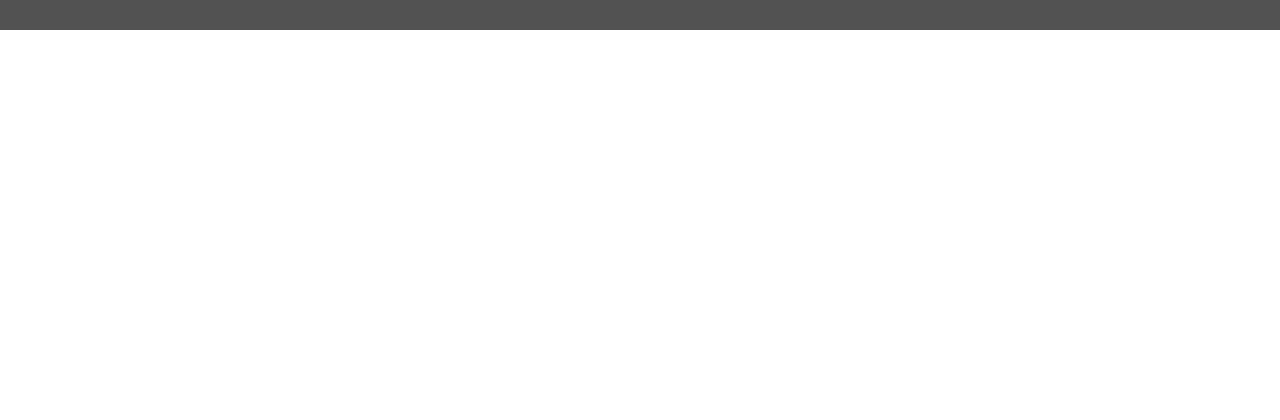
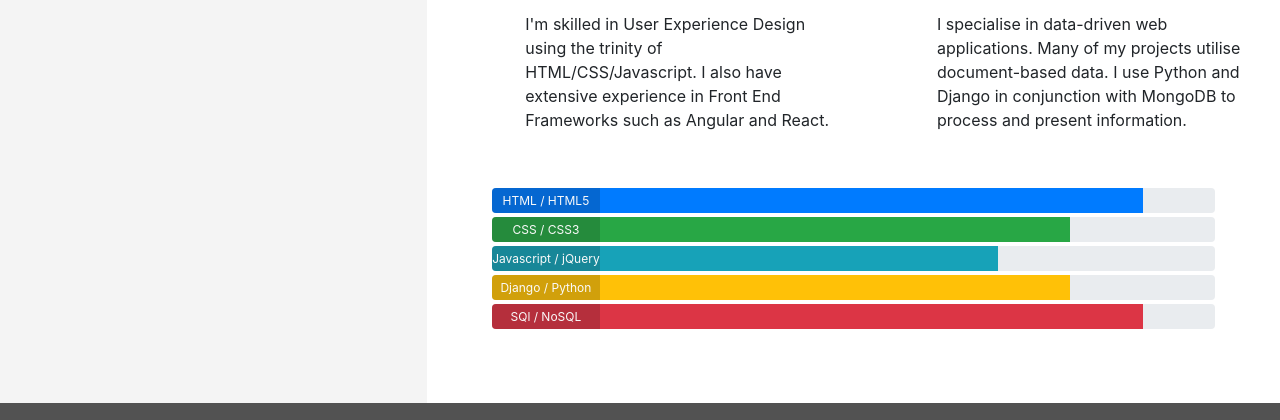
Before and after one commit to 12kharris/Bootstrap-CV, a plain HTML site: page resume.html in a window 1280 px wide. Shown: the part 499-919 px from the top of the page. Before the commit the page ends 800 px from the top, so only its background shows below. Drawn offline with nearby package versions, Linux system fonts and the light colour scheme.

Commit message:
Add content and progress bar to skills section

```diff
--- a/assets/css/style.css
+++ b/assets/css/style.css
@@ -253,3 +253,29 @@ footer {
     position: relative;
     width: 60%;
 }
+
+
+/* Skills */
+.progress {
+    position: relative;
+    height: 25px;
+    margin-bottom: 4px;
+}
+
+.progress-type {
+    position: absolute;
+    left: 0px;
+    font-weight: 400;
+    width: 15%;
+    /*padding: 10px 30px 2px 10px;*/
+    color: #fafafa;
+    background-color: rgba(25, 25, 25, 0.2);
+    height: 100%;
+    display: flex;
+    align-items: center;
+    justify-content: center;
+}
+
+.progress-section {
+    margin: 40px 20px;
+}
--- a/resume.html
+++ b/resume.html
@@ -47,8 +47,92 @@
         </div>
     </header>
 
-    <section>
-
+    <section class="container-fluid">
+        <div class="row">
+            <div class="col-md-4 bg-color-personal-info section-column">
+                <div class="row">
+                    <div class="col-12">
+                        <h3 class="section-heading uppercase">Work History</h3>
+                    </div>
+                </div>
+            </div>
+            <div class="col-md-8 bg-color-three-reasons section-column">
+                <div class="row">
+                    <div class="col">
+                        <h3 class="section-heading uppercase">My Skills</h3>
+                    </div>
+                </div>
+                <div class="row">
+                    <div class="col-10 offset-1 offset-sm-0 col-sm-4 col-md-6">
+                        <div class="row">
+                            <div class="col-2">
+                                <i class="three-reasons-icon fa fa-tv" aria-hidden="true"></i>
+                            </div>
+                            <div class="col-10">
+                                <h4 class="three-reasons-heading uppercase">Front End</h4>
+                                <p>
+                                    I'm skilled in User Experience Design using the trinity of HTML/CSS/Javascript. I also have extensive
+                                    experience in Front End Frameworks such as Angular and React.
+                                </p>
+                            </div>
+                        </div>
+                    </div>
+                    <div class="col-10 offset-1 offset-sm-0 col-sm-4 col-md-6">
+                        <div class="row">
+                            <div class="col-2">
+                                <i class="three-reasons-icon fa fa-gears" aria-hidden="true"></i>
+                            </div>
+                            <div class="col-10">
+                                <h4 class="three-reasons-heading uppercase">Back End</h4>
+                                <p>
+                                    I specialise in data-driven web applications. Many of my projects utilise document-based data.
+                                    I use Python and Django in conjunction with MongoDB to process and present information.
+                                </p>
+                            </div>
+                        </div>
+                    </div>
+                </div>
+                <div class="row progress-section">
+                    <div class="col">
+                        <div class="progress">
+                            <div class="progress-bar" role="progressbar" aria-valuenow="90" aria-valuemin="0" aria-valuemax="100"
+                                style="width:90%;" > <!--Bootsrtap requires progress bar styling inline-->
+                                <span class="sr-only">90% complete</span>
+                            </div>
+                            <span class="progress-type">HTML / HTML5</span>
+                        </div>
+                        <div class="progress">
+                            <div class="progress-bar bg-success" role="progressbar" aria-valuenow="80" aria-valuemin="0" aria-valuemax="100"
+                                style="width:80%;" > <!--Bootsrtap requires progress bar styling inline-->
+                                <span class="sr-only">80% complete</span>
+                            </div>
+                            <span class="progress-type">CSS / CSS3</span>
+                        </div>
+                        <div class="progress">
+                            <div class="progress-bar bg-info" role="progressbar" aria-valuenow="70" aria-valuemin="0" aria-valuemax="100"
+                                style="width:70%;" > <!--Bootsrtap requires progress bar styling inline-->
+                                <span class="sr-only">70% complete</span>
+                            </div>
+                            <span class="progress-type">Javascript / jQuery</span>
+                        </div>
+                        <div class="progress">
+                            <div class="progress-bar bg-warning" role="progressbar" aria-valuenow="80" aria-valuemin="0" aria-valuemax="100"
+                                style="width:80%;" > <!--Bootsrtap requires progress bar styling inline-->
+                                <span class="sr-only">80% complete</span>
+                            </div>
+                            <span class="progress-type">Django / Python</span>
+                        </div>
+                        <div class="progress">
+                            <div class="progress-bar bg-danger" role="progressbar" aria-valuenow="90" aria-valuemin="0" aria-valuemax="100"
+                                style="width:90%;" > <!--Bootsrtap requires progress bar styling inline-->
+                                <span class="sr-only">90% complete</span>
+                            </div>
+                            <span class="progress-type">SQl / NoSQL</span>
+                        </div>
+                    </div>
+                </div>
+            </div>
+        </div>
     </section>
 
     <footer class="container-fluid">
```
